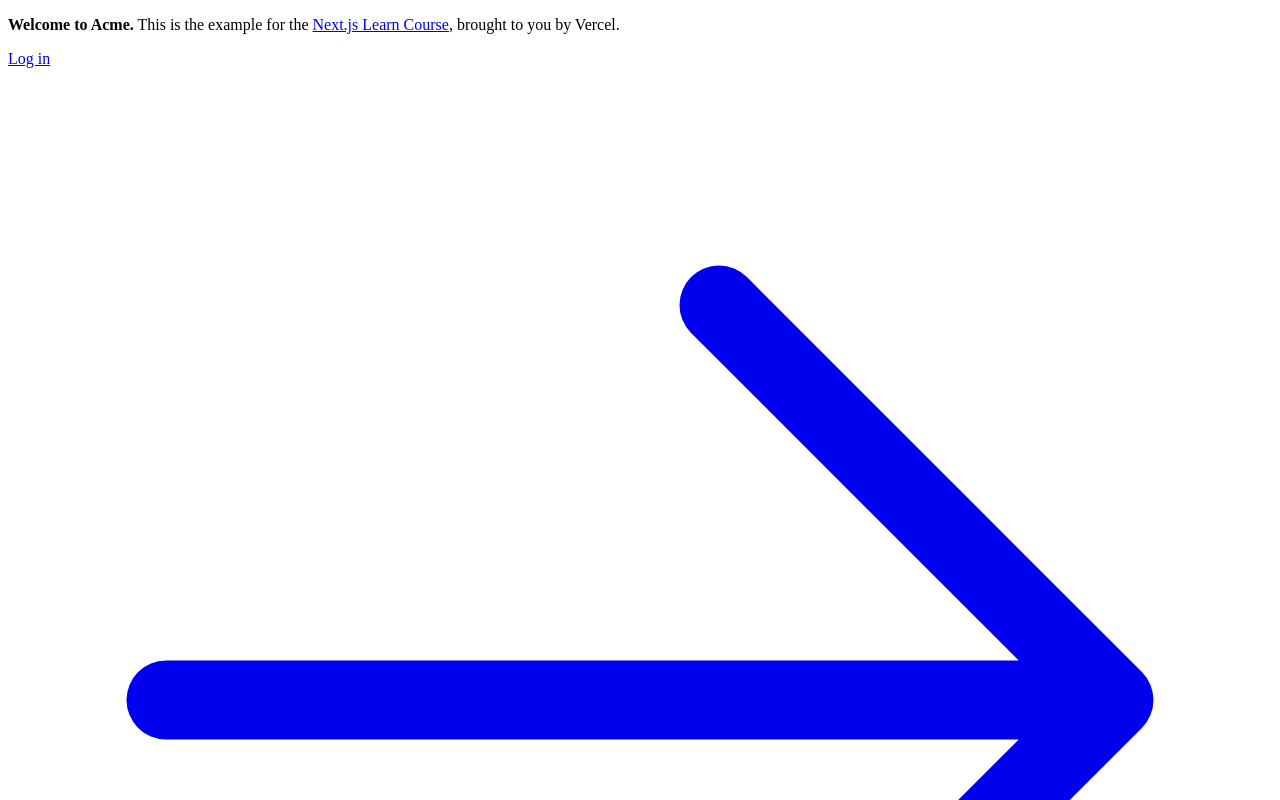
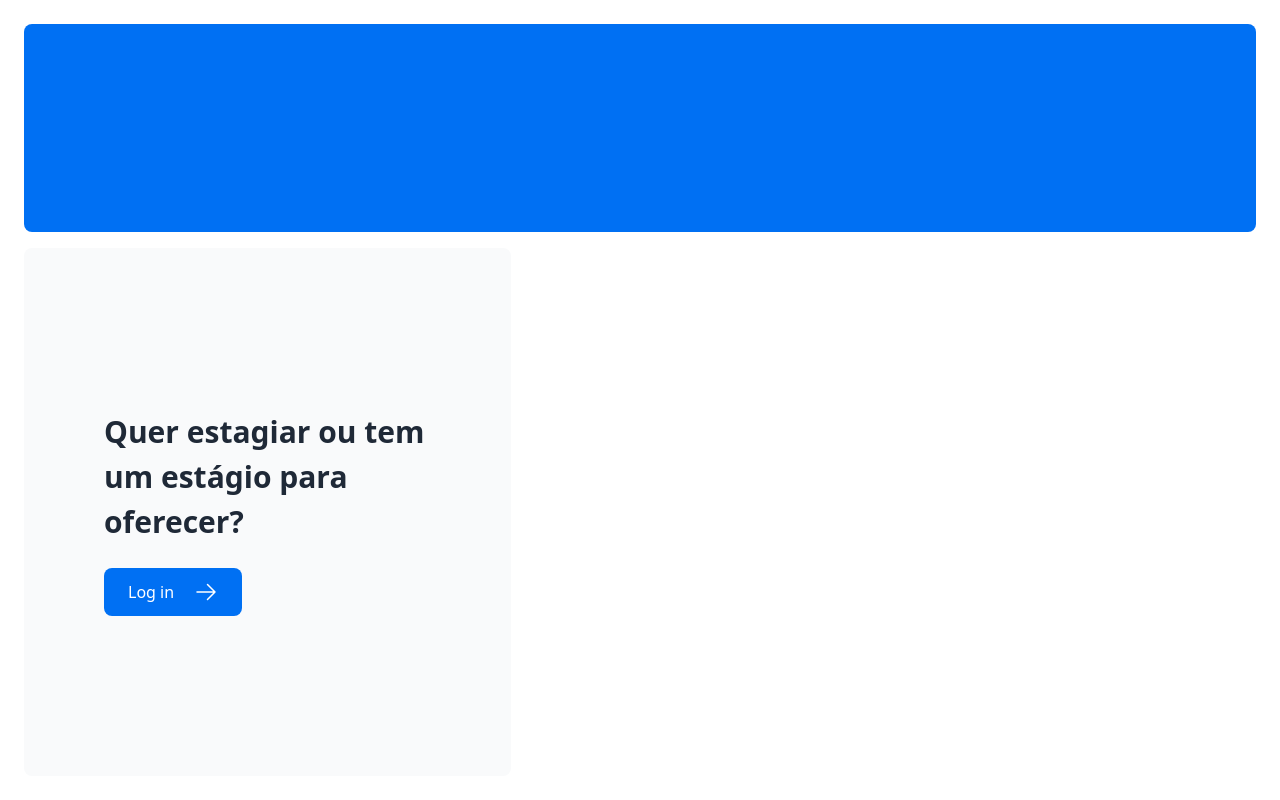
Before and after one commit to OsProgramadores/portalestagio, a Next.js app: page / in a window 1280 px wide. Shown: the top 800 px of the page. Built offline with nearby package versions, Linux system fonts and the light colour scheme.

Commit message:
Add greeting to main page.

```diff
--- a/app/layout.tsx
+++ b/app/layout.tsx
@@ -1,3 +1,5 @@
+import '@/app/ui/global.css';
+
 export default function RootLayout({
   children,
 }: {
--- a/app/page.tsx
+++ b/app/page.tsx
@@ -11,11 +11,7 @@ export default function Page() {
       <div className="mt-4 flex grow flex-col gap-4 md:flex-row">
         <div className="flex flex-col justify-center gap-6 rounded-lg bg-gray-50 px-6 py-10 md:w-2/5 md:px-20">
           <p className={`text-xl text-gray-800 md:text-3xl md:leading-normal`}>
-            <strong>Welcome to Acme.</strong> This is the example for the{' '}
-            <a href="https://nextjs.org/learn/" className="text-blue-500">
-              Next.js Learn Course
-            </a>
-            , brought to you by Vercel.
+            <strong>Quer estagiar ou tem um estágio para oferecer?</strong>
           </p>
           <Link
             href="/login"
```
